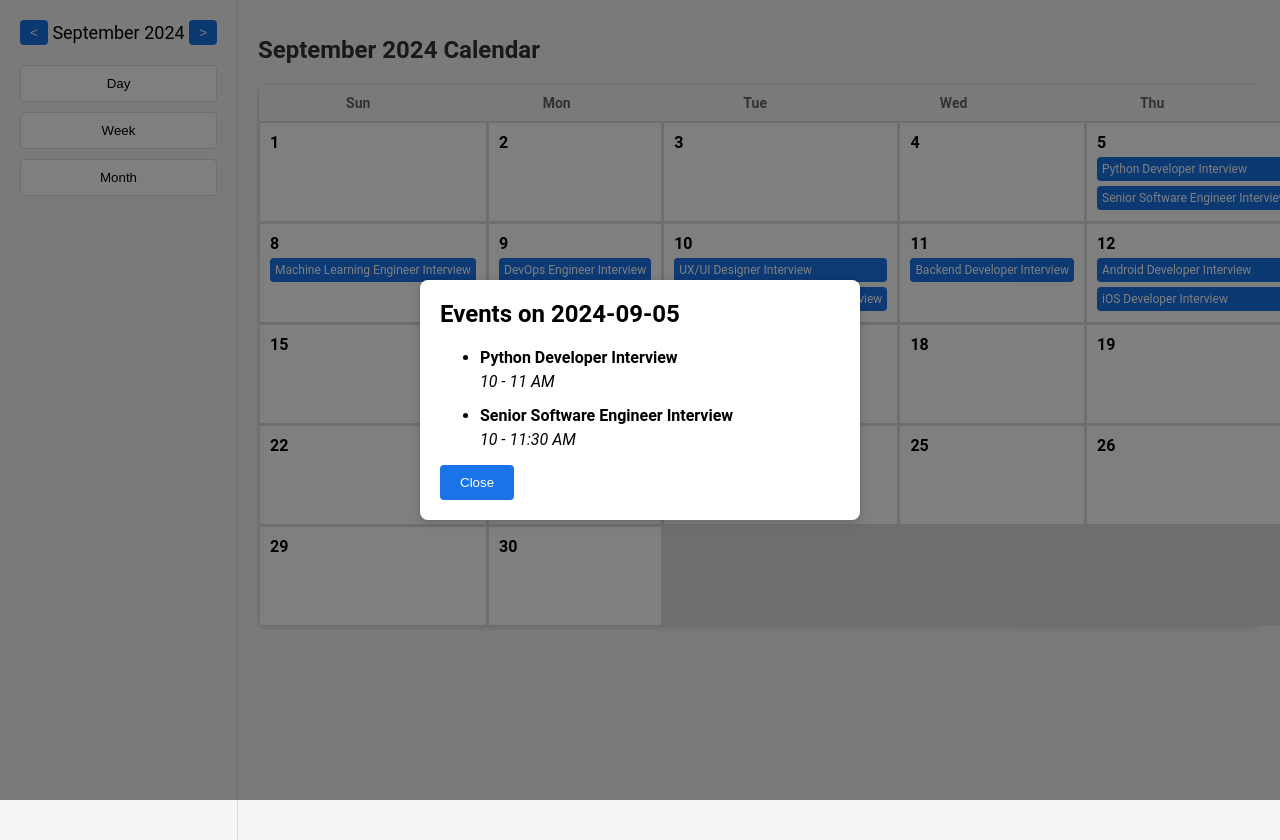
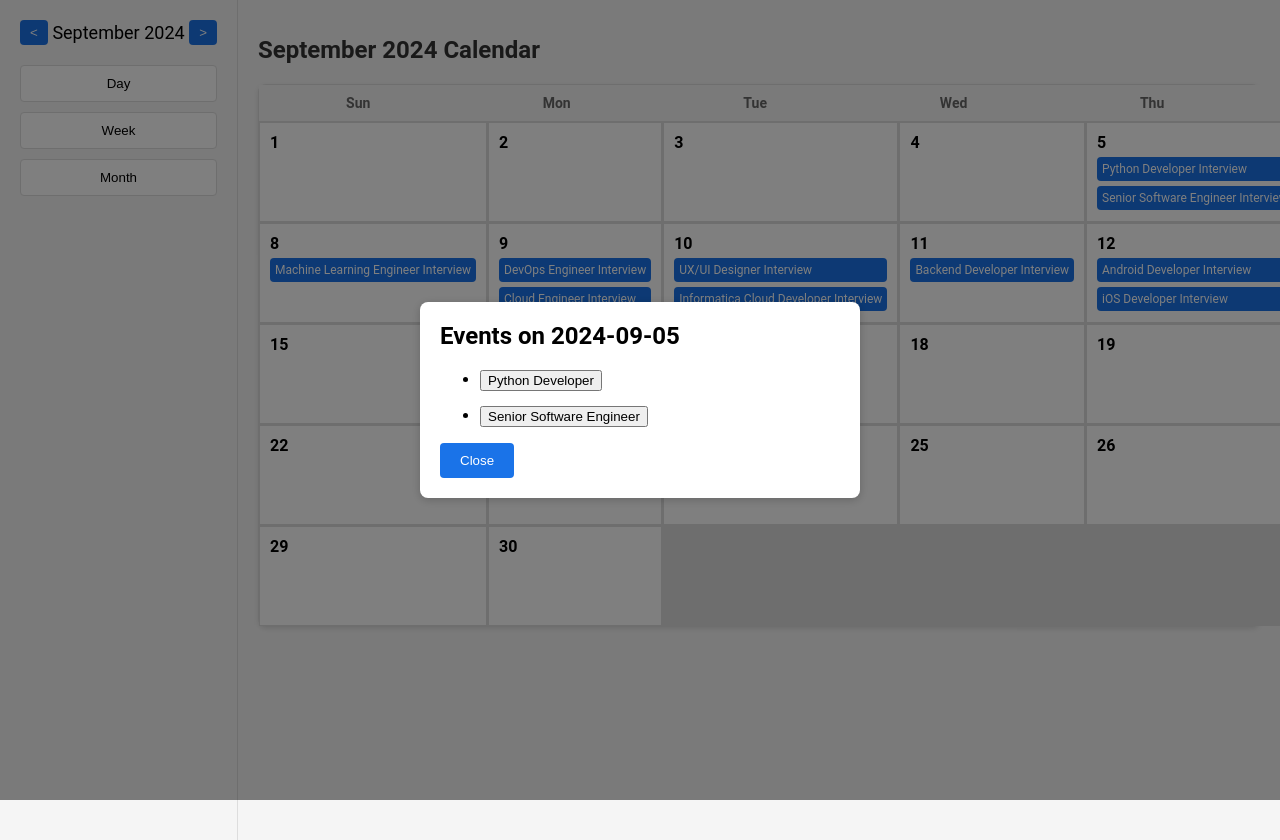
Before and after one commit to Dineshkarthi11/calender_design, a React (Create React App) app: page / in a window 1280 px wide. Both pictures are taken after a click on the element 1194 px from the left and 172 px from the top of the page. Shown: the top 840 px of the page. Built offline with nearby package versions, Linux system fonts and the light colour scheme; the HTML template or start-up script is replaced by a standard one.

Commit message:
EventPopup.js

```diff
--- a/src/components/EventPopup.js
+++ b/src/components/EventPopup.js
@@ -1,7 +1,7 @@
 import React from 'react';
 import './EventPopup.css'; // Styles for the popup
 
-const EventPopup = ({ events, onClose }) => {
+const EventPopup = ({ events, onClose, onRoleClick }) => {
   return (
     <div className="popup-overlay">
       <div className="popup-content">
@@ -9,9 +9,9 @@ const EventPopup = ({ events, onClose }) => {
         <ul>
           {events.map((event, index) => (
             <li key={index} className="event-item">
-              <strong>{event.title}</strong>
-              <p>{event.description}</p>
-              <p><em>{event.time}</em></p>
+              <button className="role-btn" onClick={() => onRoleClick(event)}>
+                {event.role}
+              </button> {/* Clicking on job role will show details */}
             </li>
           ))}
         </ul>
```
